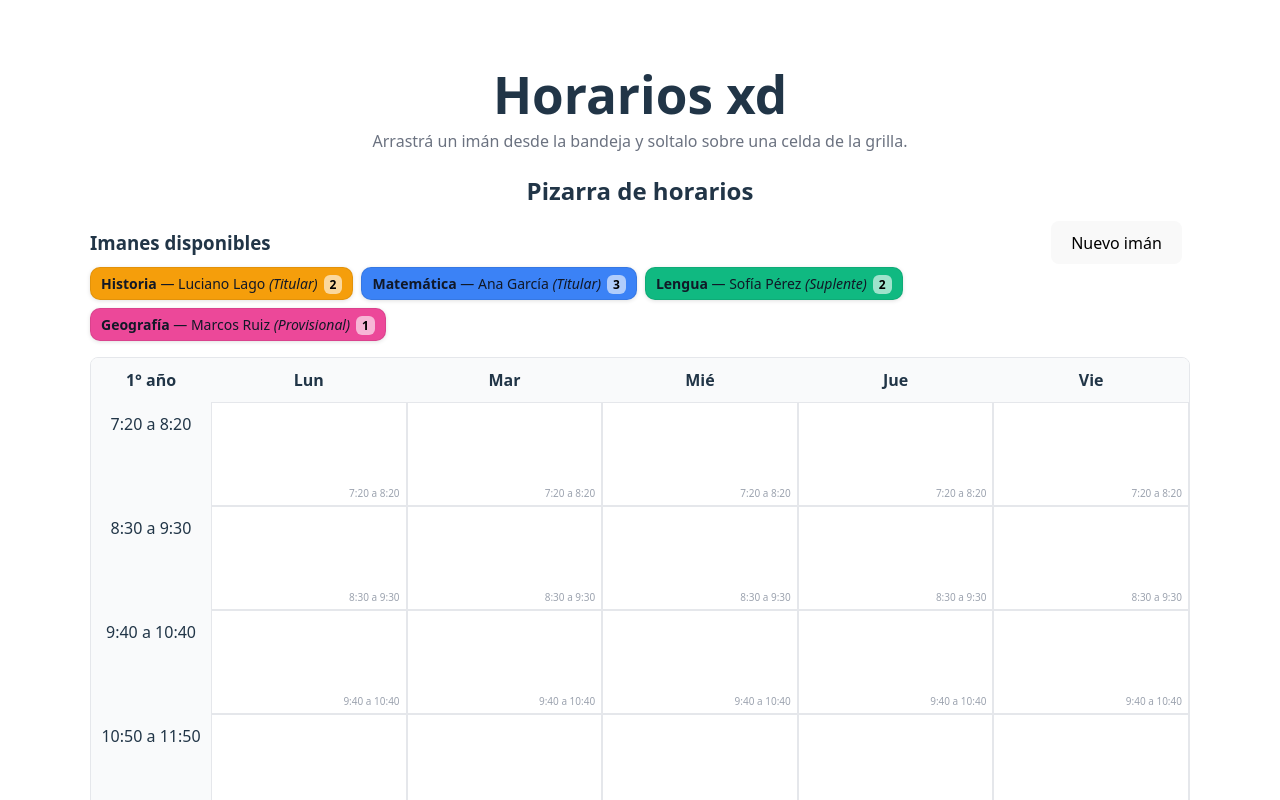
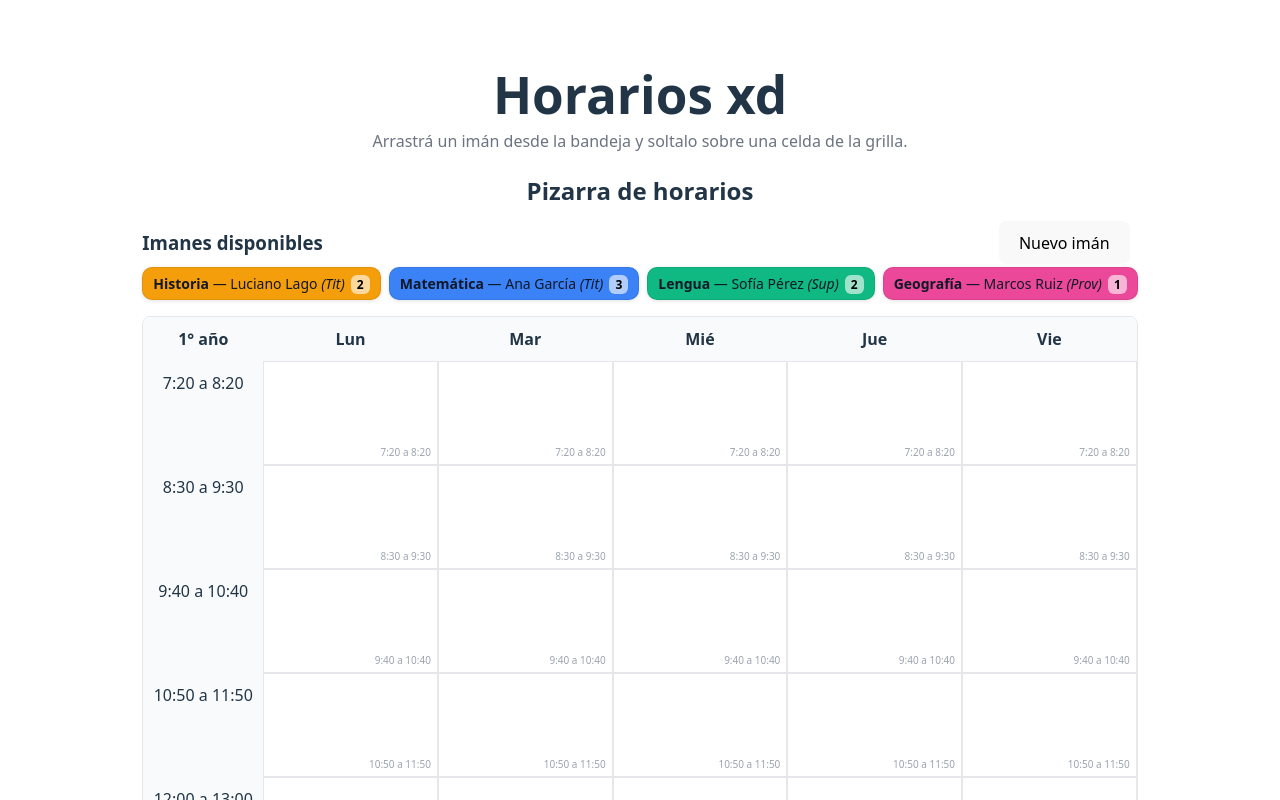
Before and after one commit to Juanfle/Tablero-imantado, a React (Vite) app: page / in a window 1280 px wide. Shown: the top 800 px of the page. Built offline with nearby package versions, Linux system fonts and the light colour scheme.

Commit message:
fix bugs tamaño imanes

```diff
--- a/src/components/iman.tsx
+++ b/src/components/iman.tsx
@@ -9,7 +9,7 @@ export function ImanEditor({ iman, onCancel, isNew, onCreate }: { iman?: ImanTyp
     const updateIman = useTableroStore(s => s.updateIman);
     const [materia, setMateria] = useState(iman?.materia ?? '');
     const [docente, setDocente] = useState(iman?.docente ?? '');
-    const [rol, setRol] = useState<ImanType['rol']>(iman?.rol ?? 'Titular');
+    const [rol, setRol] = useState<ImanType['rol']>(iman?.rol ?? 'Tit');
     const [docente2, setDocente2] = useState(iman?.docente2 ?? '');
     const [modulos, setModulos] = useState(String(iman?.modulos ?? 1));
     const [color, setColor] = useState(iman?.color ?? '#FDE68A');
@@ -38,11 +38,11 @@ export function ImanEditor({ iman, onCancel, isNew, onCreate }: { iman?: ImanTyp
         const patch: Partial<ImanType> = {
             materia: materia.trim(),
             docente: docente.trim(),
-            // primary role must be Titular or Provisional
+            // primary role must be Tit or Prov
             rol,
             // If there's a secondary teacher, it is always a Suplente
             docente2: docente2.trim() ? docente2.trim() : undefined,
-            rol2: docente2.trim() ? 'Suplente' : undefined,
+            rol2: docente2.trim() ? 'Sup' : undefined,
             modulos: Number(modulos) || 0,
             color: color || undefined,
         };
@@ -50,7 +50,7 @@ export function ImanEditor({ iman, onCancel, isNew, onCreate }: { iman?: ImanTyp
             const data: Omit<ImanType, 'id'> = {
                 materia: patch.materia ?? '',
                 docente: patch.docente ?? '',
-                rol: (patch.rol as ImanType['rol']) ?? 'Titular',
+                rol: (patch.rol as ImanType['rol']) ?? 'Tit',
                 docente2: patch.docente2,
                 rol2: patch.rol2,
                 modulos: patch.modulos ?? 1,
@@ -73,17 +73,17 @@ export function ImanEditor({ iman, onCancel, isNew, onCreate }: { iman?: ImanTyp
                 <input className={styles.input} value={materia} onChange={e => setMateria(e.target.value)} placeholder="Materia" />
                 <input className={styles.input} value={modulos} onChange={e => setModulos(e.target.value)} placeholder="Módulos" />
                 <input className={styles.input} value={docente} onChange={e => setDocente(e.target.value)} placeholder="Docente principal" />
-                {/* primary role: only Titular or Provisional */}
+                {/* primary role: only Tit or Prov */}
                 <select className={styles.input} value={rol} onChange={e => setRol(e.target.value as ImanType['rol'])}>
-                    <option value="Titular">Titular</option>
-                    <option value="Provisional">Provisional</option>
+                    <option value="Tit">Tit</option>
+                    <option value="Prov">Prov</option>
                 </select>
             </div>
 
             <hr className={styles.hr} />
 
             <div className={styles.singleColumn}>
-                <input className={styles.input} value={docente2} onChange={e => setDocente2(e.target.value)} placeholder="Suplente (opcional)" />
+                <input className={styles.input} value={docente2} onChange={e => setDocente2(e.target.value)} placeholder="Sup (opcional)" />
             </div>
 
             {/* Palette */}
@@ -123,13 +123,17 @@ interface DraggableProps extends BaseProps {}
 function ImanContent({ iman, restantes }: BaseProps) {
     // Compact display: if there's a secondary teacher with role 'Suplente',
     // show the suplente only in the compact label. Otherwise show the primary teacher (as before).
-    const showSuplenteCompact = !!(iman.docente2 && iman.rol2 === 'Suplente');
+    const showSuplenteCompact = !!(iman.docente2 && iman.rol2 === 'Sup');
     const teacherName = showSuplenteCompact ? iman.docente2! : iman.docente;
     const teacherRole = showSuplenteCompact ? iman.rol2 : iman.rol;
 
+    const TRUNCATE_LEN = 16; // configurable: número máximo de caracteres para mostrar en la vista compacta
+    const truncate = (s: string, n = TRUNCATE_LEN) => (s.length > n ? s.slice(0, n).trimEnd() + '...' : s);
+    const displayMateria = truncate(iman.materia, TRUNCATE_LEN);
+
     return (
         <>
-            <strong>{iman.materia}</strong> — {teacherName} <em>({teacherRole})</em>
+            <strong title={iman.materia}>{displayMateria}</strong> — {teacherName} <em>({teacherRole})</em>
             {typeof restantes === 'number' && (
                 <span title="Módulos restantes" className={styles.restantes}>{restantes}</span>
             )}
--- a/src/data.ts
+++ b/src/data.ts
@@ -13,8 +13,8 @@ export const BLOQUES: Bloque[] = [
 
 
 export const IMANES_INICIALES: Iman[] = [
-    { id: 'hist-lago', materia: 'Historia',   docente: 'Luciano Lago', rol: 'Titular',     color: '#F59E0B', modulos: 2 },
-    { id: 'mat-garcia', materia: 'Matemática', docente: 'Ana García',  rol: 'Titular',     color: '#3B82F6', modulos: 3 },
-    { id: 'leng-perez', materia: 'Lengua',     docente: 'Sofía Pérez', rol: 'Suplente',    color: '#10B981', modulos: 2 },
-    { id: 'geo-ruiz',   materia: 'Geografía',  docente: 'Marcos Ruiz', rol: 'Provisional', color: '#EC4899', modulos: 1 },
+    { id: 'hist-lago', materia: 'Historia',   docente: 'Luciano Lago', rol: 'Tit',     color: '#F59E0B', modulos: 2 },
+    { id: 'mat-garcia', materia: 'Matemática', docente: 'Ana García',  rol: 'Tit',     color: '#3B82F6', modulos: 3 },
+    { id: 'leng-perez', materia: 'Lengua',     docente: 'Sofía Pérez', rol: 'Sup',    color: '#10B981', modulos: 2 },
+    { id: 'geo-ruiz',   materia: 'Geografía',  docente: 'Marcos Ruiz', rol: 'Prov', color: '#EC4899', modulos: 1 },
 ];
--- a/src/types.ts
+++ b/src/types.ts
@@ -11,10 +11,10 @@ export interface Iman {
     id: string;
     materia: string;
     docente: string;
-    rol: 'Titular' | 'Provisional' | 'Suplente';
+    rol: 'Tit' | 'Prov' | 'Sup';
     // opcional: segundo profesor relacionado (ej: suplente)
     docente2?: string;
-    rol2?: 'Titular' | 'Provisional' | 'Suplente';
+    rol2?: 'Tit' | 'Prov' | 'Sup';
     color?: string;
     modulos: number;
 }
```
